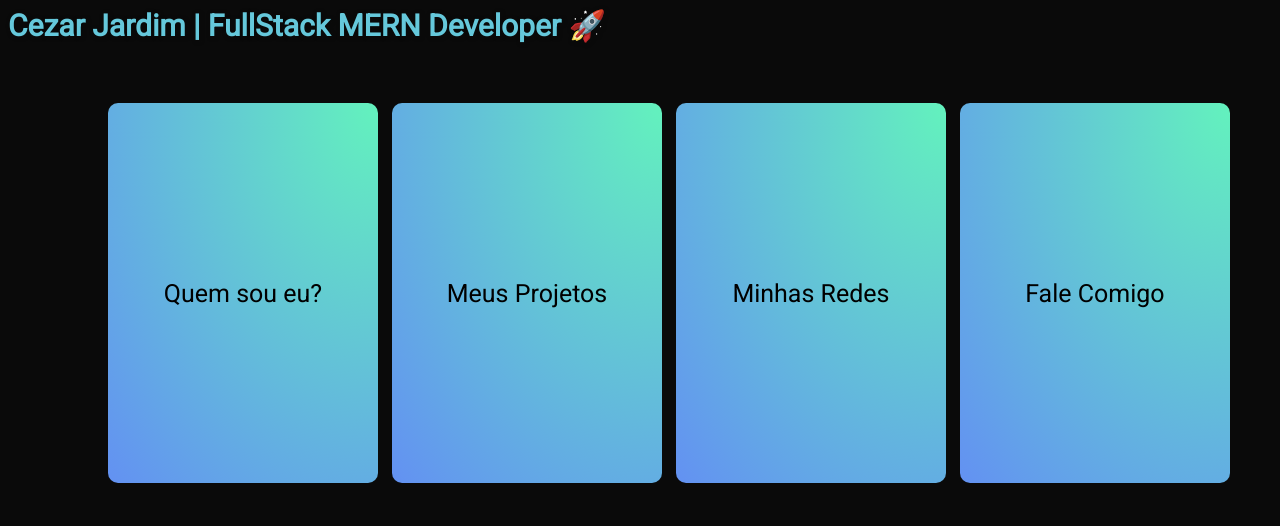
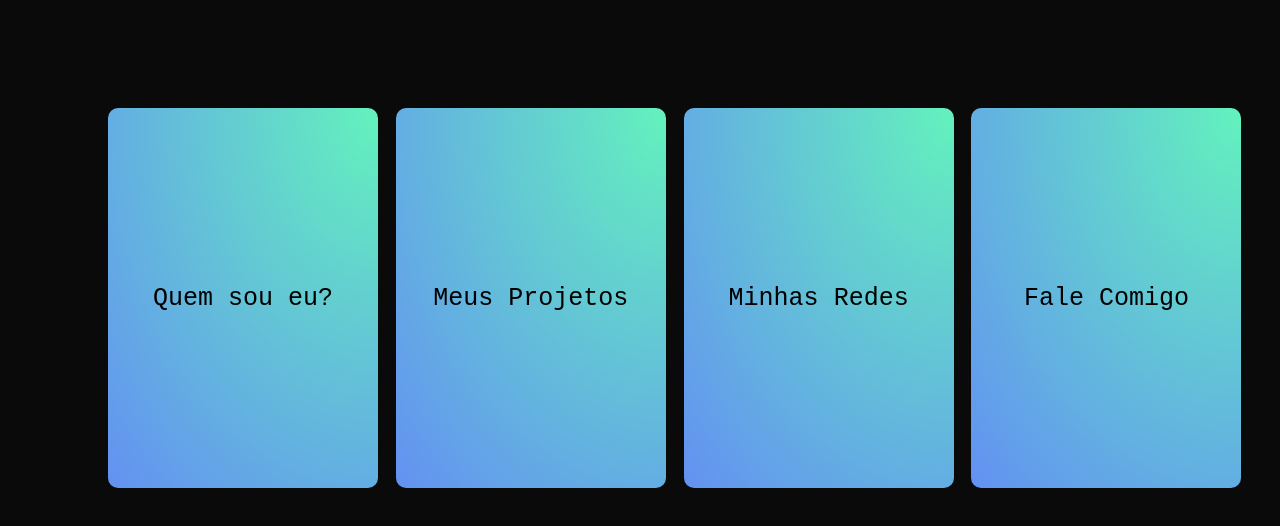
Before and after one commit to cezin17/cezin17.github.io, a website: page index.html in a window 1280 px wide. Drawn offline with Linux system fonts and the light colour scheme.

Commit message:
logo removed

```diff
--- a/index.html
+++ b/index.html
@@ -16,9 +16,6 @@
         <script src="https://kit.fontawesome.com/9912779122.js" crossorigin="anonymous"></script>
     </head>
     <body>
-        <div class="header">
-            <a class="logo" href="/">Cezar Jardim | FullStack MERN Developer 🚀</a>
-        </div>
         <div class="card">
             <div class="card-inner">
                 <div class="card--front">Quem sou eu?</div>
--- a/style.scss
+++ b/style.scss
@@ -10,7 +10,7 @@ $almost-white: #e1f1f1f1;
 $white-color: #fff;
 $bg-gradient: radial-gradient(ellipse at top right, $black-color, $dark-primary-color), radial-gradient(ellipse at bottom left, $black-color, $dark-primary-color);
 $card-gradient: radial-gradient(ellipse at top right, $secondary-color, $dark-primary-color), radial-gradient(ellipse at bottom left, $black-color, red);
-$default-font-family: 'Roboto', monospace;
+$default-font-family: monospace;
 
 html {
     height: 100%;
@@ -21,24 +21,13 @@ body {
     font-family: $default-font-family;
 }
 
-
-.logo {
-    position: relative;
-    margin: auto;
-    text-decoration: none;
-    text-shadow: 1px 1px 4px#0a0a0a;
-    color: $primary-color;
-    font-size: 30px;
-    font-weight: 600;
-}
-
 .card {
     display: inline-grid;
     position: relative;
     width: 270px;
     height: 380px;
     perspective: 1000px;
-    margin-top: 60px;
+    margin-top: 100px;
     margin-right: 10px;
     left: 100px;
 
@@ -93,10 +82,9 @@ body {
                 display: inline-block;
                 color: $dark-grey-color;
                 transition: color .5s;
-                text-align: center;
-                margin-top: 120px;
-                margin-right: 10px;
-                font-size: 70px;
+                margin-top: 150px;
+                margin-right: 20px;
+                font-size: 60px;
 
                 &:hover {
                     color: $almost-white;
```
Also changed, not shown: compiledStyle.css, 1 other file.
